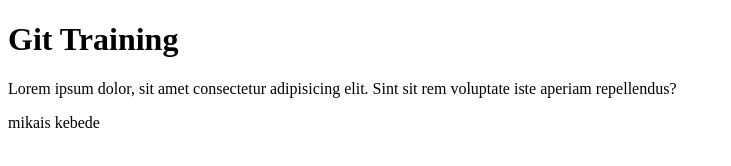
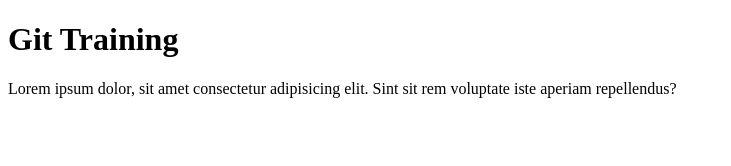
Before and after one commit to mikias19/simpleDemo, a plain HTML site: page index.html in a window 1280 px wide. Shown: the whole page, without its empty margins (0-731 px from the left). Drawn offline with Linux system fonts and the light colour scheme.

Commit message:
changed one

```diff
--- a/index.html
+++ b/index.html
@@ -11,8 +11,5 @@
       Lorem ipsum dolor, sit amet consectetur adipisicing elit. Sint sit rem
       voluptate iste aperiam repellendus?
     </p>
-    <section>
-      <p>mikais kebede</p>
-    </section>
   </body>
 </html>
```
Also changed, not shown: 1 other file.
